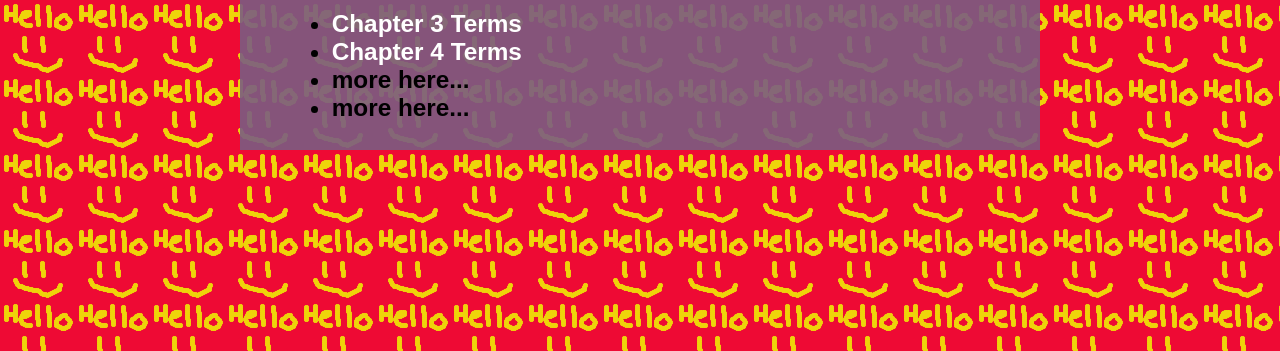
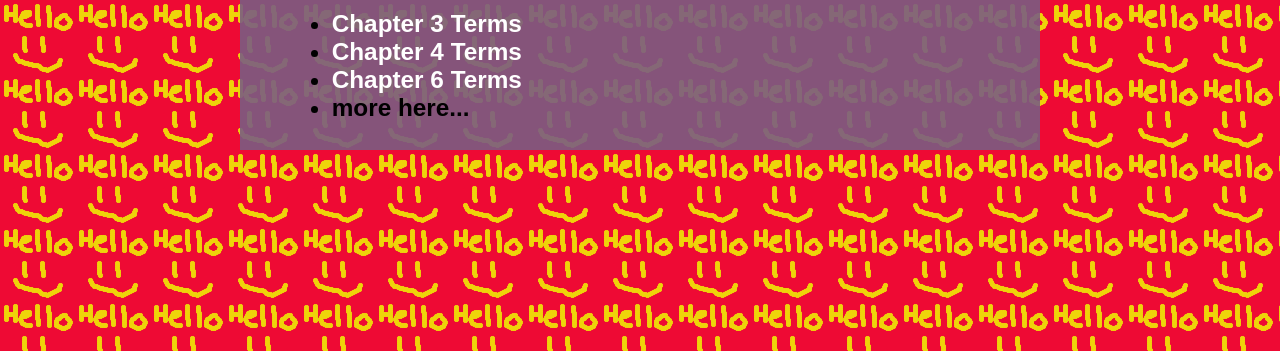
Before and after one commit to mweeks-pvcc/mweeks-pvcc.github.io, a plain HTML site: page index.html in a window 1280 px wide. Shown: the part 449-800 px from the top of the page. Drawn offline with Linux system fonts and the light colour scheme.

Commit message:
Update index.html

```diff
--- a/index.html
+++ b/index.html
@@ -51,6 +51,7 @@ body {background-color:rgba(123,92,130,70%);
                     <li><a href = "programming.html">Programming</a></li>
                     <li><a href = "tickets.py"> Movie Tickets</a></li>
                     <li><a href = "home.html"> Civil Engagement</a></li>
+
                 </ul>
             </h3>
             <h2>Chapter Terms</h2>
@@ -58,7 +59,7 @@ body {background-color:rgba(123,92,130,70%);
                 <ul>
                     <li><a href = "opsys.html">Chapter 3 Terms</a></li>
                     <li><a href = "network.html">Chapter 4 Terms</a></li>
-                    <li>more here...</li>
+                    <li><a href = "proglang.html"> Chapter 6 Terms</a></li>
                     <li>more here...</li>
                 </ul>
             </h3>
```
